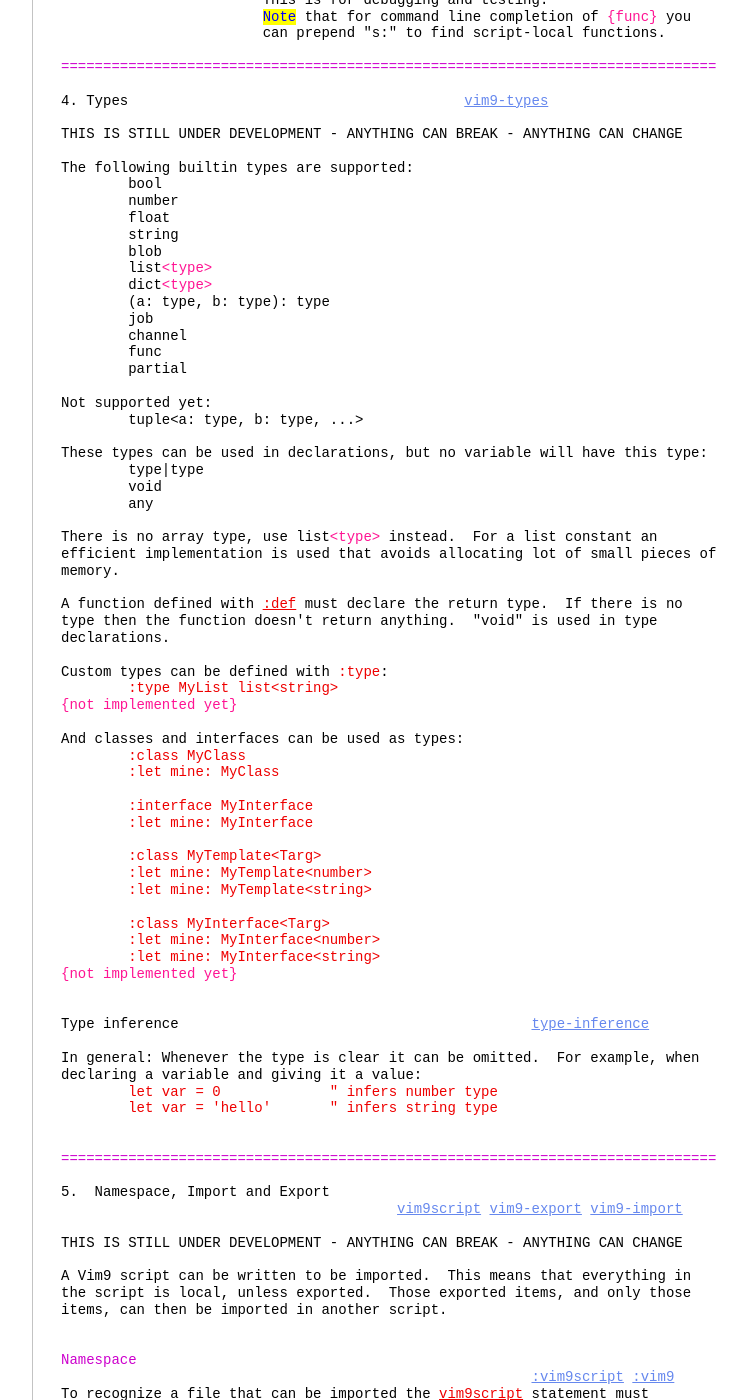
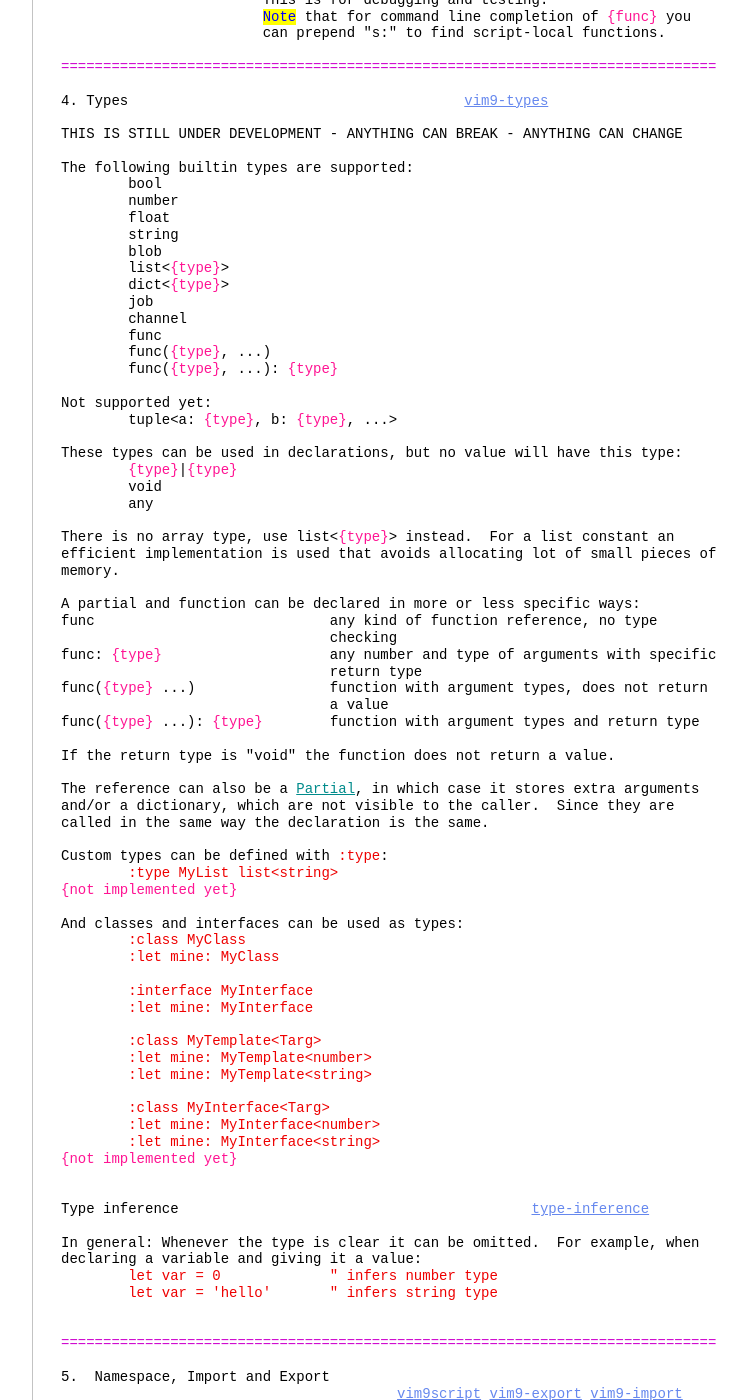
Before and after one commit to vim-jp/vimdoc-en, a Jekyll site: the page built from vim9.html, in a window 1280 px wide and 1400 px high, scrolled down 4948 px. Shown: the whole window, without its empty margins (340-1087 px from the left). Built offline with Jekyll 4.4.1, drawn with Linux system fonts in a browser that asks for light colours; nearby versions of some CDN libraries; comment, search, counter and statistics services are not loaded; some of the changed text lies outside the part shown.

Commit message:
Generated by Travis JOB 1170.1
https://travis-ci.org/vim-jp/vimdoc-en/builds/670809694

```diff
--- a/vim9.html
+++ b/vim9.html
@@ -3,7 +3,7 @@ layout: vimdoc
 helpname: 'vim9'
 ---
 <div id='vimCodeElement'>
-<a class="Constant" href="vim9.html" name="vim9.txt">vim9.txt</a>&nbsp;&nbsp;&nbsp;&nbsp;&nbsp;&nbsp;For&nbsp;<span class="Identifier">Vim version 8.2.</span>&nbsp;&nbsp;Last change: 2020 Mar 01<br>
+<a class="Constant" href="vim9.html" name="vim9.txt">vim9.txt</a>&nbsp;&nbsp;&nbsp;&nbsp;&nbsp;&nbsp;For&nbsp;<span class="Identifier">Vim version 8.2.</span>&nbsp;&nbsp;Last change: 2020 Apr 03<br>
 <br>
 <br>
 &nbsp;&nbsp;&nbsp;&nbsp;&nbsp;&nbsp;&nbsp;&nbsp;&nbsp;&nbsp;&nbsp;&nbsp;&nbsp;&nbsp;&nbsp;&nbsp;&nbsp;&nbsp;<span class="Identifier">VIM REFERENCE MANUAL&nbsp;&nbsp;&nbsp;&nbsp;by Bram Moolenaar</span><br>
@@ -254,8 +254,8 @@ THIS IS STILL UNDER DEVELOPMENT - ANYTHING CAN BREAK - ANYTHING CAN CHANGE<br>
 &nbsp;&nbsp;&nbsp;&nbsp;&nbsp;&nbsp;&nbsp;&nbsp;&nbsp;&nbsp;&nbsp;&nbsp;&nbsp;&nbsp;&nbsp;&nbsp;&nbsp;&nbsp;&nbsp;&nbsp;&nbsp;&nbsp;&nbsp;&nbsp;the function follows in the next lines, until the<br>
 &nbsp;&nbsp;&nbsp;&nbsp;&nbsp;&nbsp;&nbsp;&nbsp;&nbsp;&nbsp;&nbsp;&nbsp;&nbsp;&nbsp;&nbsp;&nbsp;&nbsp;&nbsp;&nbsp;&nbsp;&nbsp;&nbsp;&nbsp;&nbsp;matching&nbsp;<a class="Comment" href="vim9.html#:enddef">:enddef</a>.<br>
 <br>
-&nbsp;&nbsp;&nbsp;&nbsp;&nbsp;&nbsp;&nbsp;&nbsp;&nbsp;&nbsp;&nbsp;&nbsp;&nbsp;&nbsp;&nbsp;&nbsp;&nbsp;&nbsp;&nbsp;&nbsp;&nbsp;&nbsp;&nbsp;&nbsp;When&nbsp;<span class="Special">{return-type}</span>&nbsp;is omitted the function is not<br>
-&nbsp;&nbsp;&nbsp;&nbsp;&nbsp;&nbsp;&nbsp;&nbsp;&nbsp;&nbsp;&nbsp;&nbsp;&nbsp;&nbsp;&nbsp;&nbsp;&nbsp;&nbsp;&nbsp;&nbsp;&nbsp;&nbsp;&nbsp;&nbsp;expected to return anything.<br>
+&nbsp;&nbsp;&nbsp;&nbsp;&nbsp;&nbsp;&nbsp;&nbsp;&nbsp;&nbsp;&nbsp;&nbsp;&nbsp;&nbsp;&nbsp;&nbsp;&nbsp;&nbsp;&nbsp;&nbsp;&nbsp;&nbsp;&nbsp;&nbsp;When&nbsp;<span class="Special">{return-type}</span>&nbsp;is omitted or is &quot;void&quot; the<br>
+&nbsp;&nbsp;&nbsp;&nbsp;&nbsp;&nbsp;&nbsp;&nbsp;&nbsp;&nbsp;&nbsp;&nbsp;&nbsp;&nbsp;&nbsp;&nbsp;&nbsp;&nbsp;&nbsp;&nbsp;&nbsp;&nbsp;&nbsp;&nbsp;function is not expected to return anything.<br>
 &nbsp;&nbsp;&nbsp;&nbsp;&nbsp;&nbsp;&nbsp;&nbsp;&nbsp;&nbsp;&nbsp;&nbsp;&nbsp;&nbsp;&nbsp;&nbsp;&nbsp;&nbsp;&nbsp;&nbsp;&nbsp;&nbsp;&nbsp;&nbsp;<br>
 &nbsp;&nbsp;&nbsp;&nbsp;&nbsp;&nbsp;&nbsp;&nbsp;&nbsp;&nbsp;&nbsp;&nbsp;&nbsp;&nbsp;&nbsp;&nbsp;&nbsp;&nbsp;&nbsp;&nbsp;&nbsp;&nbsp;&nbsp;&nbsp;<span class="Special">{arguments}</span>&nbsp;is a sequence of zero or more argument<br>
 &nbsp;&nbsp;&nbsp;&nbsp;&nbsp;&nbsp;&nbsp;&nbsp;&nbsp;&nbsp;&nbsp;&nbsp;&nbsp;&nbsp;&nbsp;&nbsp;&nbsp;&nbsp;&nbsp;&nbsp;&nbsp;&nbsp;&nbsp;&nbsp;declarations.&nbsp;&nbsp;There are three forms:<br>
@@ -301,29 +301,40 @@ The following builtin types are supported:<br>
 &nbsp;&nbsp;&nbsp;&nbsp;&nbsp;&nbsp;&nbsp;&nbsp;float<br>
 &nbsp;&nbsp;&nbsp;&nbsp;&nbsp;&nbsp;&nbsp;&nbsp;string<br>
 &nbsp;&nbsp;&nbsp;&nbsp;&nbsp;&nbsp;&nbsp;&nbsp;blob<br>
-&nbsp;&nbsp;&nbsp;&nbsp;&nbsp;&nbsp;&nbsp;&nbsp;list<span class="Special">&lt;type&gt;</span><br>
-&nbsp;&nbsp;&nbsp;&nbsp;&nbsp;&nbsp;&nbsp;&nbsp;dict<span class="Special">&lt;type&gt;</span><br>
-&nbsp;&nbsp;&nbsp;&nbsp;&nbsp;&nbsp;&nbsp;&nbsp;(a: type, b: type): type<br>
+&nbsp;&nbsp;&nbsp;&nbsp;&nbsp;&nbsp;&nbsp;&nbsp;list&lt;<span class="Special">{type}</span>&gt;<br>
+&nbsp;&nbsp;&nbsp;&nbsp;&nbsp;&nbsp;&nbsp;&nbsp;dict&lt;<span class="Special">{type}</span>&gt;<br>
 &nbsp;&nbsp;&nbsp;&nbsp;&nbsp;&nbsp;&nbsp;&nbsp;job<br>
 &nbsp;&nbsp;&nbsp;&nbsp;&nbsp;&nbsp;&nbsp;&nbsp;channel<br>
 &nbsp;&nbsp;&nbsp;&nbsp;&nbsp;&nbsp;&nbsp;&nbsp;func<br>
-&nbsp;&nbsp;&nbsp;&nbsp;&nbsp;&nbsp;&nbsp;&nbsp;partial<br>
+&nbsp;&nbsp;&nbsp;&nbsp;&nbsp;&nbsp;&nbsp;&nbsp;func(<span class="Special">{type}</span>, ...)<br>
+&nbsp;&nbsp;&nbsp;&nbsp;&nbsp;&nbsp;&nbsp;&nbsp;func(<span class="Special">{type}</span>, ...):&nbsp;<span class="Special">{type}</span><br>
 <br>
 Not supported yet:<br>
-&nbsp;&nbsp;&nbsp;&nbsp;&nbsp;&nbsp;&nbsp;&nbsp;tuple&lt;a: type, b: type, ...&gt;<br>
+&nbsp;&nbsp;&nbsp;&nbsp;&nbsp;&nbsp;&nbsp;&nbsp;tuple&lt;a:&nbsp;<span class="Special">{type}</span>, b:&nbsp;<span class="Special">{type}</span>, ...&gt;<br>
 <br>
-These types can be used in declarations, but no variable will have this type:<br>
-&nbsp;&nbsp;&nbsp;&nbsp;&nbsp;&nbsp;&nbsp;&nbsp;type|type<br>
+These types can be used in declarations, but no value will have this type:<br>
+&nbsp;&nbsp;&nbsp;&nbsp;&nbsp;&nbsp;&nbsp;&nbsp;<span class="Special">{type}</span>|<span class="Special">{type}</span><br>
 &nbsp;&nbsp;&nbsp;&nbsp;&nbsp;&nbsp;&nbsp;&nbsp;void<br>
 &nbsp;&nbsp;&nbsp;&nbsp;&nbsp;&nbsp;&nbsp;&nbsp;any<br>
 <br>
-There is no array type, use list<span class="Special">&lt;type&gt;</span>&nbsp;instead.&nbsp;&nbsp;For a list constant an<br>
+There is no array type, use list&lt;<span class="Special">{type}</span>&gt; instead.&nbsp;&nbsp;For a list constant an<br>
 efficient implementation is used that avoids allocating lot of small pieces of<br>
 memory.<br>
 <br>
-A function defined with&nbsp;<a class="Comment" href="vim9.html#:def">:def</a>&nbsp;must declare the return type.&nbsp;&nbsp;If there is no<br>
-type then the function doesn't return anything.&nbsp;&nbsp;&quot;void&quot; is used in type<br>
-declarations.<br>
+A partial and function can be declared in more or less specific ways:<br>
+func&nbsp;&nbsp;&nbsp;&nbsp;&nbsp;&nbsp;&nbsp;&nbsp;&nbsp;&nbsp;&nbsp;&nbsp;&nbsp;&nbsp;&nbsp;&nbsp;&nbsp;&nbsp;&nbsp;&nbsp;&nbsp;&nbsp;&nbsp;&nbsp;&nbsp;&nbsp;&nbsp;&nbsp;any kind of function reference, no type<br>
+&nbsp;&nbsp;&nbsp;&nbsp;&nbsp;&nbsp;&nbsp;&nbsp;&nbsp;&nbsp;&nbsp;&nbsp;&nbsp;&nbsp;&nbsp;&nbsp;&nbsp;&nbsp;&nbsp;&nbsp;&nbsp;&nbsp;&nbsp;&nbsp;&nbsp;&nbsp;&nbsp;&nbsp;&nbsp;&nbsp;&nbsp;&nbsp;checking<br>
+func:&nbsp;<span class="Special">{type}</span>&nbsp;&nbsp;&nbsp;&nbsp;&nbsp;&nbsp;&nbsp;&nbsp;&nbsp;&nbsp;&nbsp;&nbsp;&nbsp;&nbsp;&nbsp;&nbsp;&nbsp;&nbsp;&nbsp;&nbsp;any number and type of arguments with specific<br>
+&nbsp;&nbsp;&nbsp;&nbsp;&nbsp;&nbsp;&nbsp;&nbsp;&nbsp;&nbsp;&nbsp;&nbsp;&nbsp;&nbsp;&nbsp;&nbsp;&nbsp;&nbsp;&nbsp;&nbsp;&nbsp;&nbsp;&nbsp;&nbsp;&nbsp;&nbsp;&nbsp;&nbsp;&nbsp;&nbsp;&nbsp;&nbsp;return type<br>
+func(<span class="Special">{type}</span>&nbsp;...)&nbsp;&nbsp;&nbsp;&nbsp;&nbsp;&nbsp;&nbsp;&nbsp;&nbsp;&nbsp;&nbsp;&nbsp;&nbsp;&nbsp;&nbsp;&nbsp;function with argument types, does not return<br>
+&nbsp;&nbsp;&nbsp;&nbsp;&nbsp;&nbsp;&nbsp;&nbsp;&nbsp;&nbsp;&nbsp;&nbsp;&nbsp;&nbsp;&nbsp;&nbsp;&nbsp;&nbsp;&nbsp;&nbsp;&nbsp;&nbsp;&nbsp;&nbsp;&nbsp;&nbsp;&nbsp;&nbsp;&nbsp;&nbsp;&nbsp;&nbsp;a value<br>
+func(<span class="Special">{type}</span>&nbsp;...):&nbsp;<span class="Special">{type}</span>&nbsp;&nbsp;&nbsp;&nbsp;&nbsp;&nbsp;&nbsp;&nbsp;function with argument types and return type<br>
+<br>
+If the return type is &quot;void&quot; the function does not return a value.<br>
+<br>
+The reference can also be a&nbsp;<a class="Identifier" href="eval.html#Partial">Partial</a>, in which case it stores extra arguments<br>
+and/or a dictionary, which are not visible to the caller.&nbsp;&nbsp;Since they are<br>
+called in the same way the declaration is the same.<br>
 <br>
 Custom types can be defined with&nbsp;<span class="Comment">:type</span>:<br>
 <div class="helpExample">&nbsp;&nbsp;&nbsp;&nbsp;&nbsp;&nbsp;&nbsp;&nbsp;:type MyList list&lt;string&gt;</div>
```
